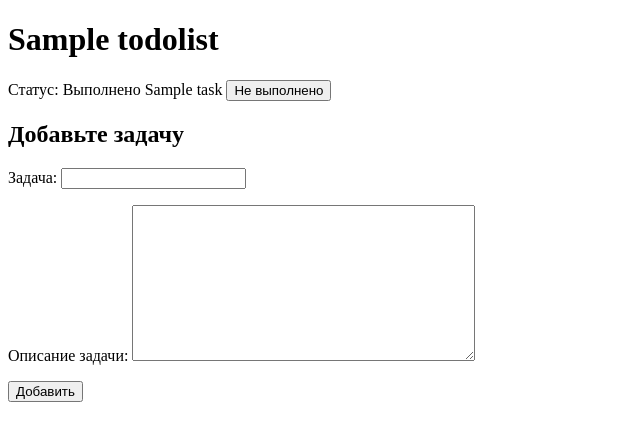
After one commit to gh0sthck/drf-todo, a Django app: a page that uses templates/todolist.html in a window 1280 px wide. The commit adds this page. Shown: the top 441 px of the page, without its empty margins (0-640 px from the left). Run offline with Django 5.2, Linux system fonts and the light colour scheme; tables that the repository leaves empty hold one stand-in row (values such as "Sample post").

Commit message:
Add slug to TodoList Add CurrentTodoListView: view todo list tasks

```diff
--- a/drftodo/urls.py
+++ b/drftodo/urls.py
@@ -19,7 +19,7 @@ from django.urls import include, path
 
 urlpatterns = [
     path('admin/', admin.site.urls),
-    path("tasks/", include("tasks.urls")),
+    path("", include("tasks.urls")),
     path("api/", include("api.urls")),
     path("api-auth/", include("rest_framework.urls")),
 ]
--- a/tasks/forms.py
+++ b/tasks/forms.py
@@ -1,9 +1,15 @@
 from django import forms
 
-from .models import TodoList
+from .models import Task, TodoList
 
 
 class AddTodoListForm(forms.ModelForm):
     class Meta:
         model = TodoList
         fields = ["title"]
+
+
+class AddTaskForm(forms.ModelForm):
+    class Meta:
+        model = Task
+        fields = ["title", "description"]
--- a/tasks/models.py
+++ b/tasks/models.py
@@ -1,6 +1,9 @@
 import datetime
 
+from pytils.translit import slugify
+
 from django.db import models
+from django.urls import reverse
 from django.contrib.auth.models import User
 
 class Tag(models.Model):
@@ -21,6 +24,7 @@ class TodoList(models.Model):
     tags = models.ManyToManyField(Tag, related_name="todolists", verbose_name="Теги", null=True,
                                   blank=True)
     create_date = models.DateTimeField(auto_now_add=True, verbose_name="Дата создания")
+    slug = models.SlugField(verbose_name="Слаг")
 
     class Meta:
         ordering = ["-title"]
@@ -30,6 +34,15 @@ class TodoList(models.Model):
     def get_completed_tasks(self) -> ...:
         tasks = self.tasks.filter(is_completed=True)
         return tasks
+
+    def get_absolute_url(self):
+        return reverse("current_list", kwargs={"slug": self.slug})
+
+
+    def save(self, *args, **kwargs) -> None:
+        if not self.slug:
+            self.slug = slugify(self.title)
+        return super(TodoList, self).save(*args, **kwargs)
 
     def __str__(self) -> str:
         return f"<TodoList: {self.title}>"
@@ -57,5 +70,8 @@ class Task(models.Model):
             self.complete_date = datetime.datetime.now()
         return super(Task, self).save(*args, **kwargs)
 
+    def get_read_status(self) -> str:
+        return "Выполнено" if self.is_completed else "Не выполнено"
+
     def __str__(self) -> str:
         return f"<Task: {self.title}>"
--- a/tasks/urls.py
+++ b/tasks/urls.py
@@ -1,8 +1,9 @@
 from django.urls import path
 
-from .views import AddTodoListView, TodoListView
+from .views import AddTodoListView, TodoListView, CurrentTodoListView
 
 urlpatterns = [
     path("my_lists/", TodoListView.as_view(), name="my_lists"),
-    path("create_todolist/", AddTodoListView.as_view(), name="create_todolist")
+    path("create_todolist/", AddTodoListView.as_view(), name="create_todolist"),
+    path("current_list/<slug:slug>", CurrentTodoListView.as_view(), name="current_list")
 ]
--- a/tasks/views.py
+++ b/tasks/views.py
@@ -1,11 +1,13 @@
 from typing import Any
+
 from django.db.models.query import QuerySet
 from django.shortcuts import redirect, render
 from django.views import View
+from django.views.generic import DetailView
 from django.views.generic.list import ListView
 
-from .models import TodoList
-from .forms import AddTodoListForm
+from .models import TodoList, Task
+from .forms import AddTaskForm, AddTodoListForm
 
 
 class TodoListView(ListView):
@@ -14,6 +16,38 @@ class TodoListView(ListView):
 
     def get_queryset(self) -> QuerySet[Any]:
         return TodoList.objects.filter(author=self.request.user)
+
+
+class CurrentTodoListView(DetailView):
+    template_name = "todolist.html"
+    model = TodoList
+    context_object_name = "list"
+    form = AddTaskForm
+
+    def get_context_data(self, **kwargs: Any) -> dict[str, Any]:
+        ctx = super().get_context_data(**kwargs)
+        ctx["add_task_form"] = self.form
+        return ctx
+
+    def get(self, request, *args, **kwargs):
+        form = self.form(request.GET)
+        if form.data:
+            current_task = "".join(form.data.keys())
+            t = Task.objects.filter(todo_list=self.get_object(), title=current_task)[0]
+            if t.is_completed:
+                t.is_completed = False
+            else:
+                t.is_completed = True
+            t.save()
+        return super(CurrentTodoListView, self).get(request, *args, **kwargs)
+
+    def post(self, request, *args, **kwargs):
+        form = self.form(request.POST)
+        if form.is_valid():
+            f = form.save(commit=False)
+            f.todo_list = self.get_object()
+            f.save()
+            return redirect("my_lists")
 
 
 class AddTodoListView(View):
--- /dev/null
+++ b/templates/todolist.html
@@ -0,0 +1,29 @@
+{% extends "base.html" %}
+
+{% block title %}
+    Задачник {{ list.title }}
+{% endblock title %}
+
+{% block main %}
+    <h1>{{ list.title }}</h1>
+
+    {% for task in list.tasks.all %}
+        <form method="get" action="{% url 'current_list' list.slug %}">
+            Статус: {{ task.get_read_status }}
+            <label for="{{ task.title }}">{{ task.title }}</label>
+            {% if task.is_completed %}
+                <input type="submit" name="{{ task.title }}" value="Не выполнено">
+            {% else %}
+                <input type="submit" name="{{ task.title }}" value="Выполнено">
+            {% endif %}
+
+        </form>
+    {% endfor %}
+
+    <h2>Добавьте задачу</h2>
+    <form method="post">
+        {{ add_task_form.as_p }}
+        {% csrf_token %}
+        <input type="submit" value="Добавить">
+    </form>
+{% endblock main %}
--- a/templates/todolists.html
+++ b/templates/todolists.html
@@ -9,8 +9,9 @@
    {% if todolists %}
         {% for list in todolists %}
             <div class="todo_list">
-                <h3>{{ list.title }}</h3>
+                <h3><a href="{{ list.get_absolute_url }}">{{ list.title }}</a></h3>
                 <p>{{ list.description }}</p>
+                <p>Дата создания: {{ list.create_date }}</p>
                 <p>Всего задач: {{ list.tasks.all|length }}</p>
                 <p>Выполненных здач: {{ list.get_completed_tasks|length }}</p>
             </div>
```
